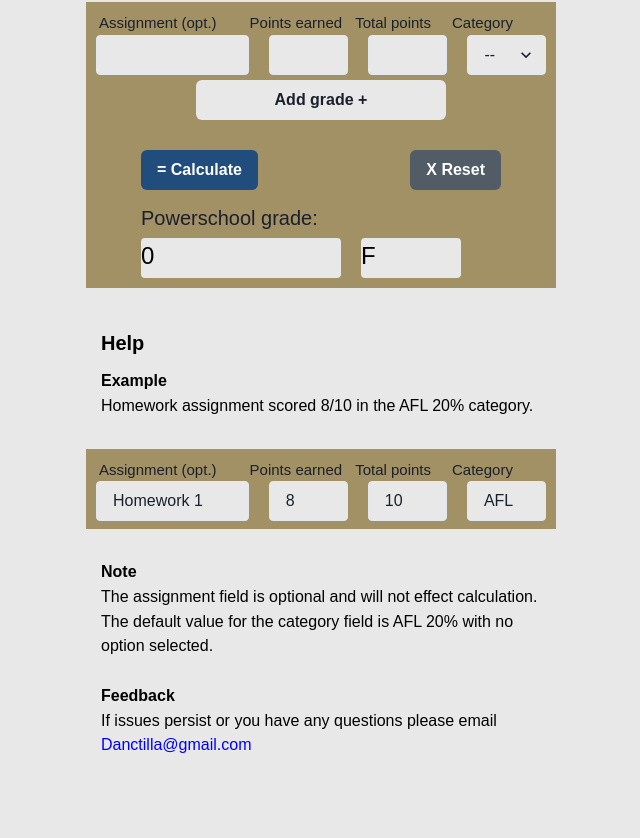
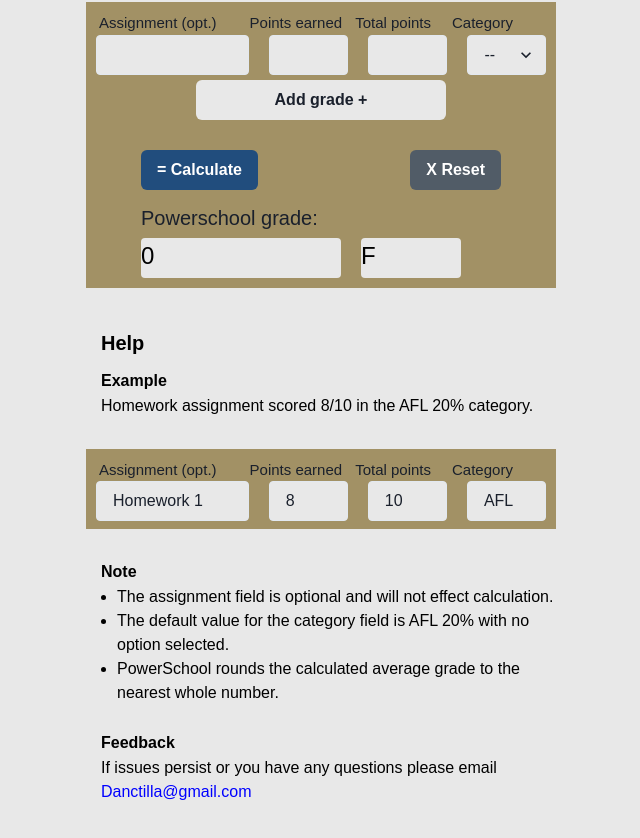
Before and after one commit to danctila/calculator-frontend, a React (Vite) app: page / in a window 1280 px wide. Shown: the part 288-1126 px from the top of the page, without its empty margins (319-959 px from the left). Built offline with nearby package versions, Linux system fonts and the light colour scheme.

Commit message:
Added bullet points to gradehelp

```diff
--- a/src/Components/Gradehelp.tsx
+++ b/src/Components/Gradehelp.tsx
@@ -1,4 +1,11 @@
-import { HStack, Link, Text, VStack } from "@chakra-ui/react";
+import {
+  HStack,
+  Link,
+  ListItem,
+  Text,
+  UnorderedList,
+  VStack,
+} from "@chakra-ui/react";
 import Formeg from "./Formeg";
 
 const Gradehelp = () => {
@@ -25,13 +32,19 @@
           <Text fontSize="16px" fontWeight="semibold" color="black" px="15px">
             Note
           </Text>
-          <Text fontSize="16px" fontWeight="normal" color="black" px="15px">
-            The assignment field is optional and will not effect calculation.
-          </Text>
-          <Text fontSize="16px" fontWeight="normal" color="black" px="15px">
-            The default value for the category field is AFL 20% with no option
-            selected.
-          </Text>
+          <UnorderedList pl="15px">
+            <ListItem fontSize="16px" fontWeight="normal" color="black">
+              The assignment field is optional and will not effect calculation.
+            </ListItem>
+            <ListItem fontSize="16px" fontWeight="normal" color="black">
+              The default value for the category field is AFL 20% with no option
+              selected.
+            </ListItem>
+            <ListItem fontSize="16px" fontWeight="normal" color="black">
+              PowerSchool rounds the calculated average grade to the nearest
+              whole number.
+            </ListItem>
+          </UnorderedList>
           <Text
             fontSize="16px"
             fontWeight="semibold"
```
